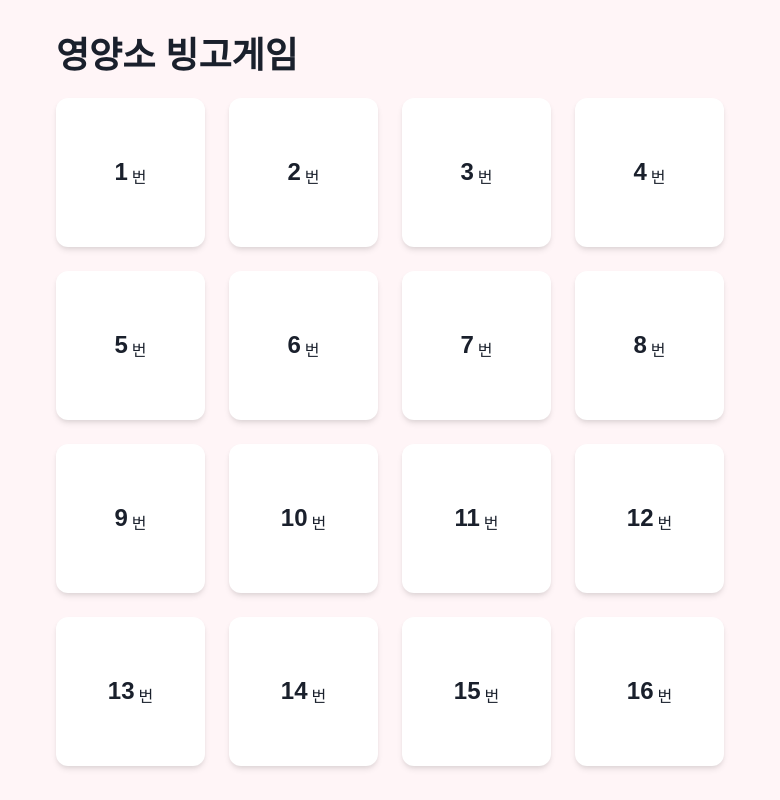
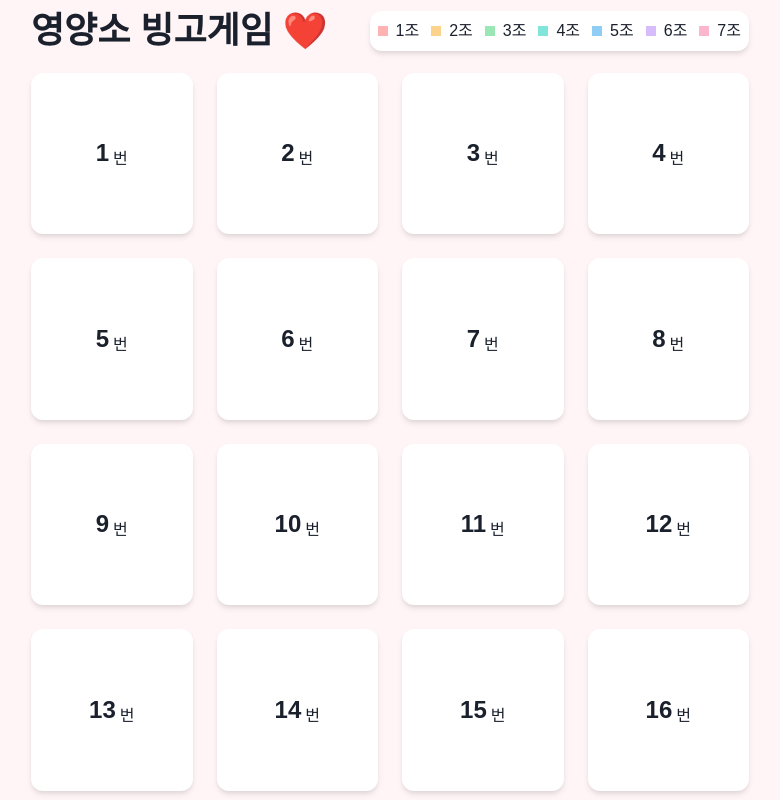
Before and after one commit to jinhodotchoi/bingo-game, a Next.js app: page / in a window 1280 px wide. Shown: the whole page, without its empty margins (250-1030 px from the left). Built offline with nearby package versions, Linux system fonts and the light colour scheme; a web font is replaced by a local one.

Commit message:
맞춘 조 선택하기

```diff
--- a/src/components/Landing_Bingo_Block.tsx
+++ b/src/components/Landing_Bingo_Block.tsx
@@ -1,23 +1,40 @@
 import React, { FC, useState } from "react";
-import { Box, GridItem, Text } from "@chakra-ui/react";
+import { Box, GridItem, Select, Text } from "@chakra-ui/react";
 import { BingoContent } from "~/constants/bingo";
 import { match } from "ts-pattern";
+import { GroupId, groups } from "~/constants/group";
 
 const Landing_Bingo_Block: FC<{
   content: BingoContent;
 }> = ({ content }) => {
   const [isOpen, setIsOpen] = useState(false);
+  const [currentGroup, setCurrentGroup] = useState<GroupId | undefined>();
+
+  const backgrounColor = match(currentGroup)
+    .with(undefined, () => "white")
+    .otherwise((groupId) => groups.find(({ id }) => id == groupId)?.color);
+
+  const hoverEffect = {
+    cursor: "pointer",
+    _hover: {
+      transform: "scale(1.05)",
+      color: "pink.400",
+    },
+  };
 
   return (
-    <GridItem
+    <GridItem>
+      <Box
         aspectRatio={"1 / 1"}
-      bgColor={"white"}
+        bgColor={backgrounColor}
         borderRadius={"xl"}
         boxShadow={"md"}
         display={"flex"}
         alignItems={"center"}
         justifyContent={"center"}
-      cursor={"pointer"}
+        position={"relative"}
+        transition={"all .2s ease-in-out"}
+        {...(!isOpen && hoverEffect)}
         onClick={() => setIsOpen(true)}
       >
         {match(isOpen)
@@ -31,10 +48,19 @@ const Landing_Bingo_Block: FC<{
           ))
           .with(true, () => (
             <Box fontSize={"18px"}>
+              <Select position={"absolute"} top={"5px"} right={"5px"} w={"50%"} onChange={(e) => setCurrentGroup(Number(e.target.value) as GroupId)} value={currentGroup}>
+                <option disabled selected value={undefined}>
+                  --
+                </option>
+                {groups.map((group) => (
+                  <option value={group.id}>{group.id}조</option>
+                ))}
+              </Select>
               <Text>{content.title}</Text>
             </Box>
           ))
           .exhaustive()}
+      </Box>
     </GridItem>
   );
 };
--- /dev/null
+++ b/src/constants/group.ts
@@ -0,0 +1,37 @@
+export type GroupId = 1 | 2 | 3 | 4 | 5 | 6 | 7;
+
+type GroupInfo = {
+  id: GroupId;
+  color: string;
+};
+
+export const groups: GroupInfo[] = [
+  {
+    id: 1,
+    color: "red.200",
+  },
+  {
+    id: 2,
+    color: "orange.200",
+  },
+  {
+    id: 3,
+    color: "green.200",
+  },
+  {
+    id: 4,
+    color: "teal.200",
+  },
+  {
+    id: 5,
+    color: "blue.200",
+  },
+  {
+    id: 6,
+    color: "purple.200",
+  },
+  {
+    id: 7,
+    color: "pink.200",
+  },
+];
--- a/src/pages/index.tsx
+++ b/src/pages/index.tsx
@@ -1,14 +1,27 @@
 import React, { FC } from "react";
-import { Box, Container, Flex, Grid, Heading } from "@chakra-ui/react";
+import { Box, Container, Flex, Grid, Heading, List, ListItem } from "@chakra-ui/react";
 import Landing_Bingo_Block from "~/components/Landing_Bingo_Block";
 import { bingoContents } from "~/constants/bingo";
+import { groups } from "~/constants/group";
 
 const Landing_Page: FC = () => {
   return (
     <Box bgColor={"pink.50"} minH={"100vh"} display={"flex"}>
-      <Container maxW={"700px"} m={"auto"}>
+      <Container maxW={"750px"} m={"auto"}>
         <Flex direction={"column"} gap={5}>
-          <Heading as={"h1"}>영양소 빙고게임</Heading>
+          <Flex justifyContent={"space-between"} alignItems={"center"}>
+            <Heading as={"h1"}>영양소 빙고게임 ❤️</Heading>
+            <Box bgColor={"white"} borderRadius={"xl"} p={2} boxShadow={"md"}>
+              <List display={"flex"} gap={3}>
+                {groups.map((group) => (
+                  <ListItem display={"flex"} gap={2} alignItems={"center"}>
+                    <Box width={"10px"} aspectRatio={"1 / 1"} bgColor={group.color} />
+                    {group.id}조
+                  </ListItem>
+                ))}
+              </List>
+            </Box>
+          </Flex>
           <Grid gap={"6"} gridTemplateColumns={"repeat(4, 1fr)"}>
             {bingoContents.map((content) => (
               <Landing_Bingo_Block content={content} key={content.id} />
```
Lines whose indentation alone changed are shown as unchanged.
